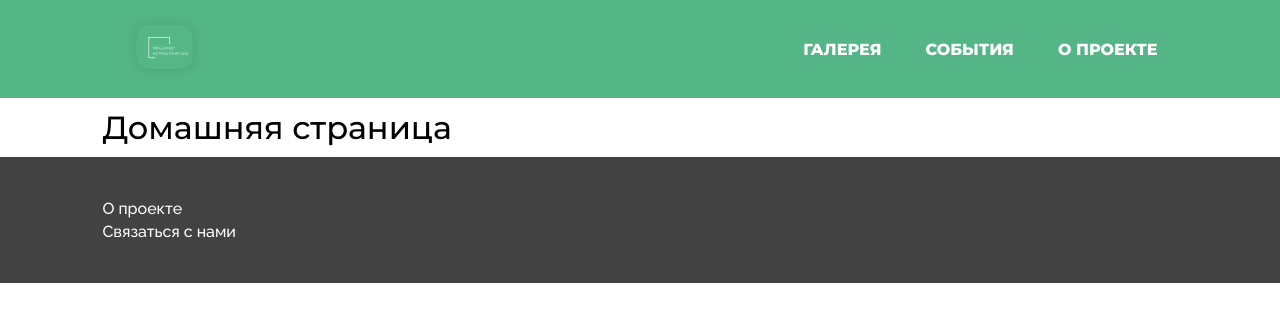
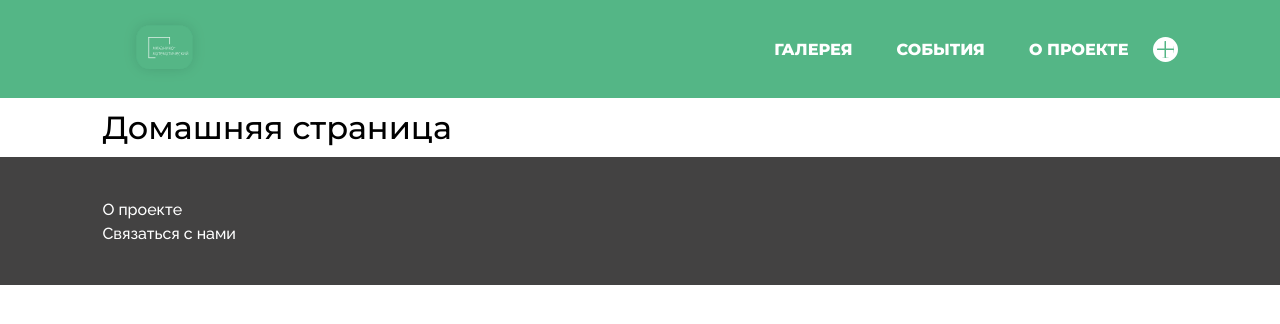
Before and after one commit to JonnyTheCat/nsummf-photoarchive, a Django app: page / in a window 1280 px wide. Shown: the top 324 px of the page. Run offline with Django 4.2, Linux system fonts and the light colour scheme; parts of the project's set-up code (start-up, migrations or seed data) failed here and were passed over.

Commit message:
Added "upload photo" page

```diff
--- a/django-photoarchive/apps/gallery/urls.py
+++ b/django-photoarchive/apps/gallery/urls.py
@@ -4,4 +4,5 @@ from . import views
 urlpatterns = [
     path('', views.gallery, name="gallery"),
     path('id/<int:photo_id>/', views.photo, name="photo"),
+    path('upload-photo/', views.add_photo, name="upload_photo"),
 ]
--- a/django-photoarchive/apps/gallery/views.py
+++ b/django-photoarchive/apps/gallery/views.py
@@ -9,6 +9,9 @@ def error_404(request):
 def gallery(request):
     return render(request, 'gallery/gallery.html')
 
+def upload_photo(request):
+    return render(request, 'gallery/upload_photo.html')
+
 def photo(request, photo_id):
     try:
         photo = Photo.objects.get(pk=photo_id)
--- a/django-photoarchive/static/css/main.css
+++ b/django-photoarchive/static/css/main.css
@@ -25,6 +25,7 @@ header {
 }
 
 li, a {
+    vertical-align: middle;
     font-family: 'Montserrat', sans-serif;
     font-weight: 800;
     font-size: 16px;
@@ -34,6 +35,25 @@ li, a {
 
 .logo {
     cursor: pointer;
+}
+
+.plus-radius {
+    display: inline-block;
+    vertical-align: middle;
+    width:25px;
+    height:25px;
+
+    background:
+        linear-gradient(#FFF,#FFF) top left,
+        linear-gradient(#FFF,#FFF) top right,
+        linear-gradient(#FFF,#FFF) bottom left,
+        linear-gradient(#FFF,#FFF) bottom right;
+
+    background-size: calc(50% - 1px) calc(50% - 1px);
+    background-repeat:no-repeat;
+    border:4px solid #FFF;
+    box-sizing:border-box;
+    border-radius:50%;
 }
 
 .nav-links {
--- a/django-photoarchive/templates/header.html
+++ b/django-photoarchive/templates/header.html
@@ -11,6 +11,7 @@
                 <li><a href="/gallery/">ГАЛЕРЕЯ</a></li>
                 <li><a href="/gallery/id/1/">СОБЫТИЯ</a></li>
                 <li><a href="/about/">О ПРОЕКТЕ</a></li>
+                <a href="/gallery/upload-photo/"><div class="plus-radius"></div></a>
             </ul>
         </nav>
     </div>
```
Also changed, not shown: django-photoarchive/apps/gallery/templates/gallery/upload_photo.html (added, +7 -0 lines).
